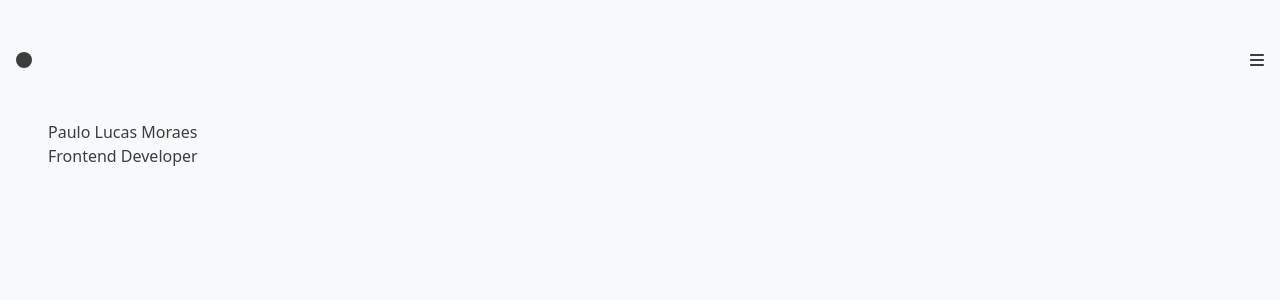
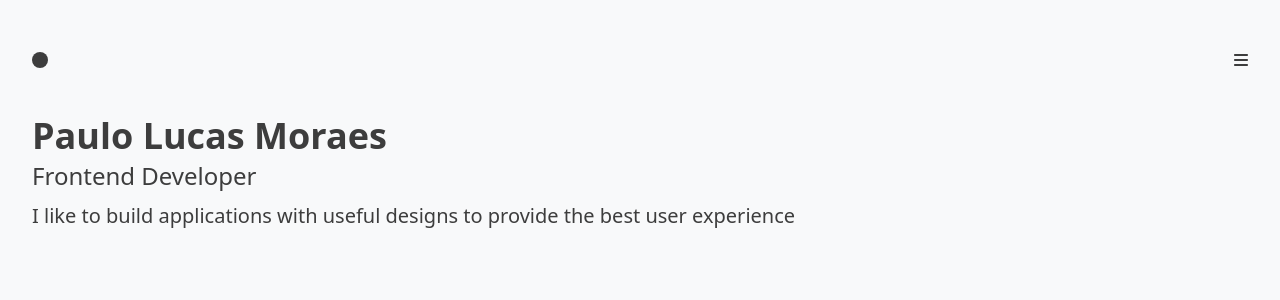
Before and after one commit to moraespaulolucas/PauloLucasResume, an Angular app: page / in a window 1280 px wide. Shown: the top 300 px of the page. Built offline with nearby package versions, Linux system fonts and the light colour scheme.

Commit message:
update paddings

```diff
--- a/src/main.html
+++ b/src/main.html
@@ -1,18 +1,20 @@
 <!-- <nav class="fixed w-full h-[15dvh] flex justify-between items-center px-4 gap-4 xs:px-8 xs:gap-4 sm:px-12 sm:gap-12"> -->
-<header class="fixed h-[15dvh] w-full">
-    <nav class="container h-full flex justify-between items-center gap-4 p-4">
+<header class="fixed h-[15dvh] w-full p-8">
+    <nav class="container h-full flex justify-between items-center gap-8">
         <a href="" class="h-4 w-4 bg-current rounded-full"></a>
         <a href="" class="fa-icon sm:hidden" iconPrefix="fas" iconName="bars"></a>
     </nav>
 </header>
 
 <main class="h-dvh overflow-y-scroll snap-mandatory snap-y scroll-smooth">
-    <header class="h-[95dvh] pt-[15dvh] pb-4 px-12 snap-always snap-start">
-        <article>
-            <h1>Paulo Lucas Moraes</h1>
-            <h2>Frontend Developer</h2>
-            <p></p>
-        </article>
+    <header class="h-[95dvh] pt-[15dvh] pb-8 px-8 snap-always snap-start">
+        <div class="container m-auto">
+            <article>
+                <h1 class="text-4xl/8"><b>Paulo Lucas Moraes</b></h1>
+                <h2 class="text-2xl/[3rem]">Frontend Developer</h2>
+                <p class="text-xl/8">I like to build applications with useful designs to provide the best user experience</p>
+            </article>
+        </div>
     </header>
 
     <section class="h-[95dvh] pt-[15dvh] pb-4 px-12 snap-always snap-start">
```
